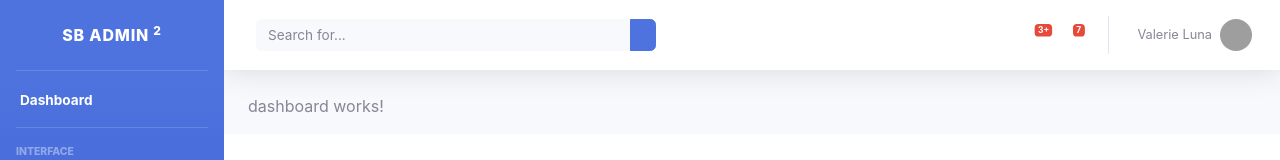
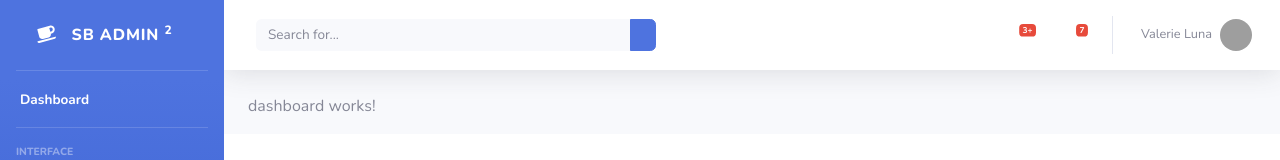
Before and after one commit to abhilashasokan/adminshell, an Angular app: page / in a window 1280 px wide. Shown: the top 160 px of the page. Built offline with nearby package versions, Linux system fonts and the light colour scheme; grey boxes are pictures that could not be loaded.

Commit message:
font awsome implementation

```diff
--- a/package.json
+++ b/package.json
@@ -19,6 +19,9 @@
     "@angular/platform-browser": "~8.0.0",
     "@angular/platform-browser-dynamic": "~8.0.0",
     "@angular/router": "~8.0.0",
+    "@fortawesome/angular-fontawesome": "^0.5.0",
+    "@fortawesome/fontawesome-svg-core": "^1.2.25",
+    "@fortawesome/free-solid-svg-icons": "^5.11.2",
     "@ng-bootstrap/ng-bootstrap": "^5.1.4",
     "bootstrap": "^4.4.1",
     "rxjs": "~6.4.0",
--- a/src/app/app.module.ts
+++ b/src/app/app.module.ts
@@ -10,6 +10,7 @@ import { AppRoutingModule } from './app-routing.module';
 import { CoreModule } from './core/core.module';
 import { DashboardModule } from './dashboard/dashboard.module';
 import { AuthenticationService } from './core/services/Authentication.service';
+import { FontAwesomeModule } from '@fortawesome/angular-fontawesome';
 
 @NgModule({
   declarations: [AppComponent],
@@ -20,7 +21,8 @@ import { AuthenticationService } from './core/services/Authentication.service';
     BrowserModule,
     LayoutModule,
     NgbModule,
-    HttpClientModule
+    HttpClientModule,
+    FontAwesomeModule
   ],
   providers: [],
   bootstrap: [AppComponent]
--- a/src/app/layout/containers/components/sidebar/sidebar.component.html
+++ b/src/app/layout/containers/components/sidebar/sidebar.component.html
@@ -4,7 +4,7 @@
   <!-- Sidebar - Brand -->
   <a class="sidebar-brand d-flex align-items-center justify-content-center" href="index.html">
     <div class="sidebar-brand-icon rotate-n-15">
-      <i class="fas fa-laugh-wink"></i>
+      <fa-icon [icon]="faCoffee"></fa-icon>
     </div>
     <div class="sidebar-brand-text mx-3">SB Admin <sup>2</sup></div>
   </a>
--- a/src/app/layout/containers/components/sidebar/sidebar.component.ts
+++ b/src/app/layout/containers/components/sidebar/sidebar.component.ts
@@ -1,4 +1,5 @@
 import { Component, OnInit } from '@angular/core';
+import { faCoffee } from '@fortawesome/free-solid-svg-icons';
 
 @Component({
   selector: 'app-sidebar',
@@ -6,10 +7,11 @@ import { Component, OnInit } from '@angular/core';
   styleUrls: ['./sidebar.component.scss']
 })
 export class SidebarComponent implements OnInit {
-
+  faCoffee = faCoffee;
   constructor() { }
 
   ngOnInit() {
+
   }
 
 }
--- a/src/app/layout/layout.module.ts
+++ b/src/app/layout/layout.module.ts
@@ -6,11 +6,13 @@ import { AppComponent } from './containers/app/app.component';
 import {RouterModule} from '@angular/router';
 import { SidebarComponent } from './containers/components/sidebar/sidebar.component';
 import { NavBarComponent } from './containers/components/nav-bar/nav-bar.component';
+import { FontAwesomeModule } from '@fortawesome/angular-fontawesome';
 
 @NgModule({
   imports: [
     CommonModule,
-    RouterModule
+    RouterModule,
+    FontAwesomeModule
   ],
   declarations: [HeaderComponent, FooterComponent, SidebarComponent, NavBarComponent],
   exports: [
--- a/src/index.html
+++ b/src/index.html
@@ -7,6 +7,7 @@
 
   <meta name="viewport" content="width=device-width, initial-scale=1">
   <link rel="icon" type="image/x-icon" href="favicon.ico">
+  <link href="https://fonts.googleapis.com/css?family=Nunito:200,200i,300,300i,400,400i,600,600i,700,700i,800,800i,900,900i" rel="stylesheet">
 </head>
 <body>
   <app-root></app-root>
--- a/src/styles/theme.scss
+++ b/src/styles/theme.scss
@@ -2,6 +2,8 @@
 // Import Bootstrap
 
 @import "~bootstrap/scss/bootstrap.scss";
+// @import "~font-awesome/scss/font-awesome.scss";
+
 
 // Import Custom SB Admin 2 Mixins and Components
 
```
Also changed, not shown: html/startbootstrap/package.json (deleted, +0 -54 lines), 2 other files (tests, documents, lock files or other folders).
